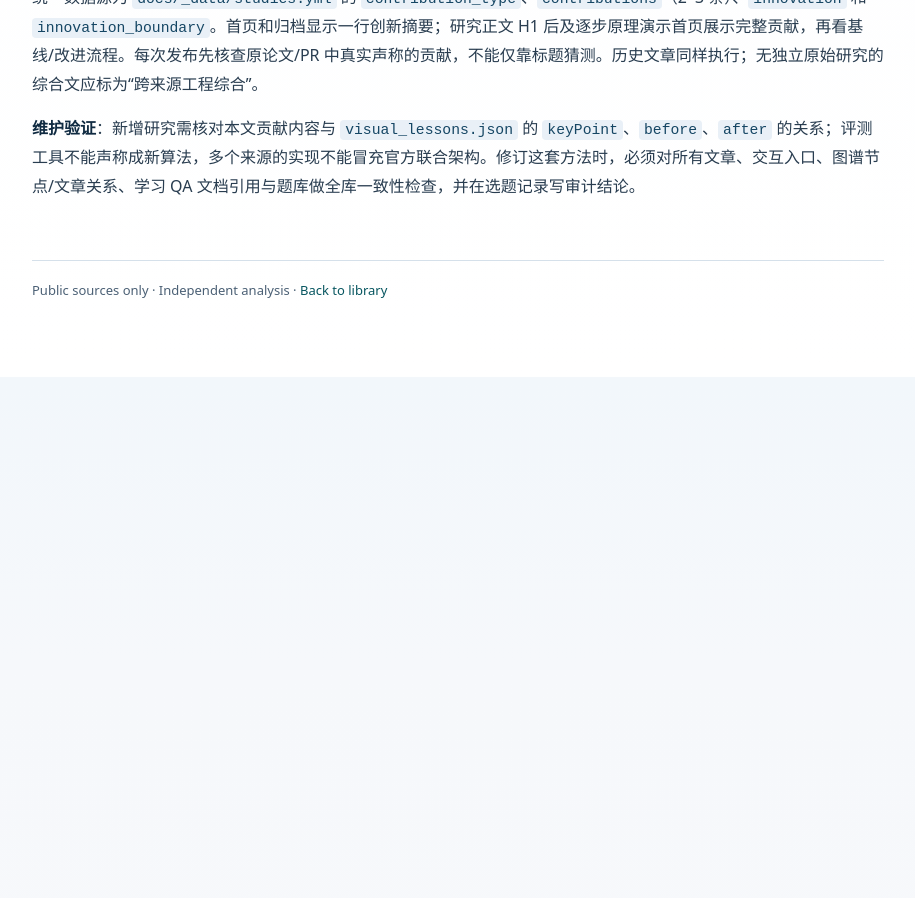
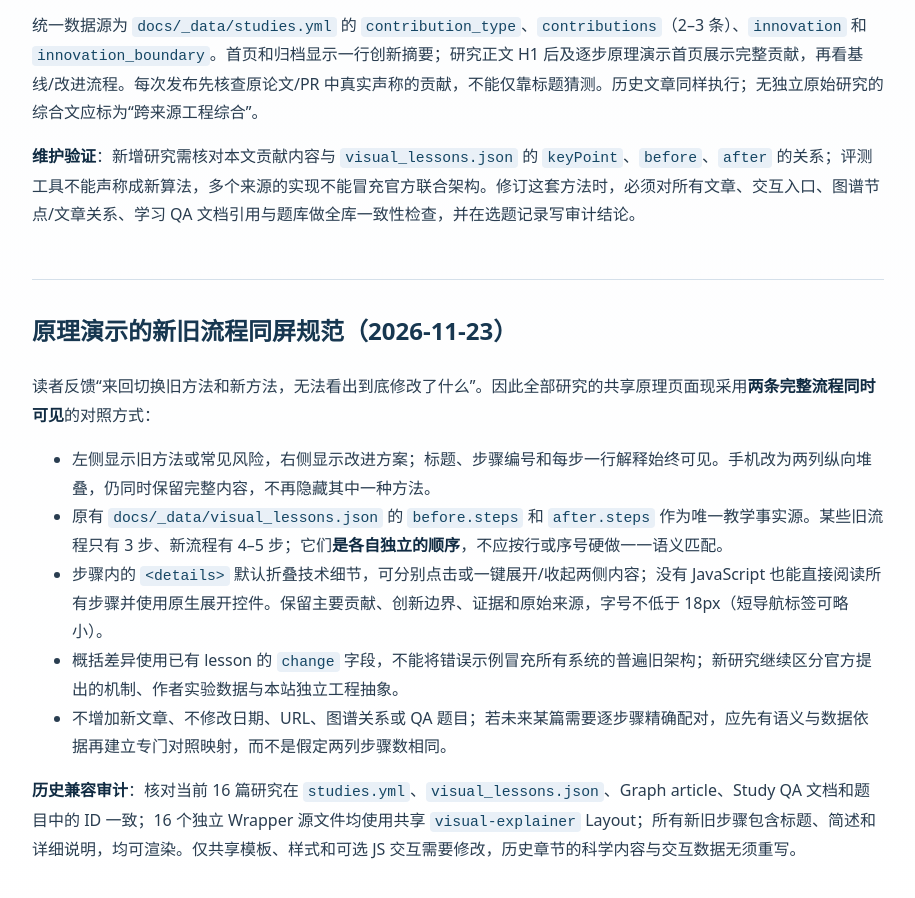
Before and after one commit to ljrirene/ai-engineering-notes, a Jekyll site: the page built from docs/learning-guide.md, in a window 1280 px wide and 900 px high, scrolled down 3787 px. Shown: the whole window, without its empty margins (182-1097 px from the left). Built offline with Jekyll 4.4.1, drawn with Linux system fonts in a browser that asks for light colours; before the commit the page ends 4164 px from its top, so only the background shows below that; some of the changed text lies outside the part shown.

Commit message:
Document side-by-side lesson format and audit all 16 existing studies

```diff
--- a/docs/learning-guide.md
+++ b/docs/learning-guide.md
@@ -11,7 +11,7 @@ permalink: /learning-guide/
 
 1. **查看概要和选题依据**。首页、归档与每篇正文会告诉你“它解决什么问题”和“学到什么”，然后再看筛选过程。严格优先级为：职业迁移价值 > 技术实质 > 新鲜度 > 可核实的社区反馈 > 是否当天发布。核对原始来源和发布日期；保存 3–5 个最强候选的入选和落选理由。
 2. **再看 [知识星图]({{ '/knowledge-graph.html' | relative_url }})**。点击文章，找到它的概念节点与旧文章的依赖、对照或互补关系。优先补齐 prerequisite，而不是囫囵吞新概念。
-3. **查看原理对照图**。先看一个具体问题，以及常见做法和研究方案的差异；点击关键步骤了解工作原理，再看适用范围和代价。完整系统架构、源码与失败条件留在研究正文。
+3. **并排比较旧方法与新方法**。同一屏始终展示两条完整流程和所有步骤摘要；桌面端左右并排、窄屏上下排列。两条流程的步骤数不必相等，不要凭编号编造对应关系。逐个展开真实技术细节，或一键展开两侧所有细节；先看“最重要的改变”，再看适用范围和代价。原始实验、完整架构与复杂算法留在正文。
 4. **读研究正文**。明确区分作者论文中的实验报告、本站的工程推导与未验证的假设；对照算法、资源、模型/引擎版本、测试数据、成本和许可证。
 5. **做 30–60 分钟实验并回连图谱**。不依赖外部闭源 API；从小规模可复现的对照与失败注入开始，完成后记录哪些观点被验证、哪些仍待确认。
 
@@ -91,3 +91,15 @@ FlowMind 的个人念头存在用户自己的浏览器中；此公开技术图
 统一数据源为 `docs/_data/studies.yml` 的 `contribution_type`、`contributions`（2–3 条）、`innovation` 和 `innovation_boundary`。首页和归档显示一行创新摘要；研究正文 H1 后及逐步原理演示首页展示完整贡献，再看基线/改进流程。每次发布先核查原论文/PR 中真实声称的贡献，不能仅靠标题猜测。历史文章同样执行；无独立原始研究的综合文应标为“跨来源工程综合”。
 
 **维护验证**：新增研究需核对本文贡献内容与 `visual_lessons.json` 的 `keyPoint`、`before`、`after` 的关系；评测工具不能声称成新算法，多个来源的实现不能冒充官方联合架构。修订这套方法时，必须对所有文章、交互入口、图谱节点/文章关系、学习 QA 文档引用与题库做全库一致性检查，并在选题记录写审计结论。
+
+## 原理演示的新旧流程同屏规范（2026-11-23）
+
+读者反馈“来回切换旧方法和新方法，无法看出到底修改了什么”。因此全部研究的共享原理页面现采用**两条完整流程同时可见**的对照方式：
+
+- 左侧显示旧方法或常见风险，右侧显示改进方案；标题、步骤编号和每步一行解释始终可见。手机改为两列纵向堆叠，仍同时保留完整内容，不再隐藏其中一种方法。
+- 原有 `docs/_data/visual_lessons.json` 的 `before.steps` 和 `after.steps` 作为唯一教学事实源。某些旧流程只有 3 步、新流程有 4–5 步；它们**是各自独立的顺序**，不应按行或序号硬做一一语义匹配。
+- 步骤内的 `<details>` 默认折叠技术细节，可分别点击或一键展开/收起两侧内容；没有 JavaScript 也能直接阅读所有步骤并使用原生展开控件。保留主要贡献、创新边界、证据和原始来源，字号不低于 18px（短导航标签可略小）。
+- 概括差异使用已有 lesson 的 `change` 字段，不能将错误示例冒充所有系统的普遍旧架构；新研究继续区分官方提出的机制、作者实验数据与本站独立工程抽象。
+- 不增加新文章、不修改日期、URL、图谱关系或 QA 题目；若未来某篇需要逐步骤精确配对，应先有语义与数据依据再建立专门对照映射，而不是假定两列步骤数相同。
+
+**历史兼容审计**：核对当前 16 篇研究在 `studies.yml`、`visual_lessons.json`、Graph article、Study QA 文档和题目中的 ID 一致；16 个独立 Wrapper 源文件均使用共享 `visual-explainer` Layout；所有新旧步骤包含标题、简述和详细说明，均可渲染。仅共享模板、样式和可选 JS 交互需要修改，历史章节的科学内容与交互数据无须重写。
```
